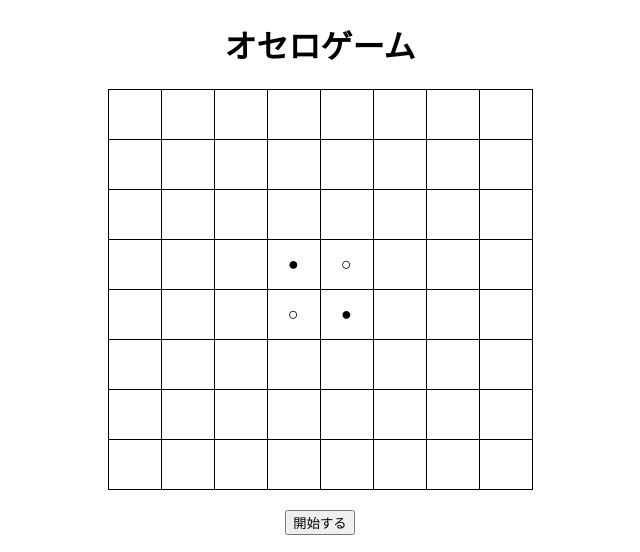
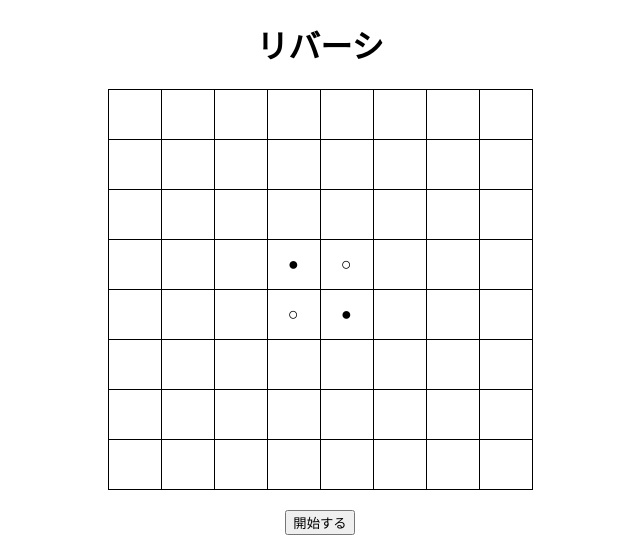
Before and after one commit to nimowagukari/frontend-tutorial, a plain HTML site: page reversi.html in a window 1280 px wide. Shown: the whole page, without its empty margins (320-960 px from the left). Drawn offline with Linux system fonts and the light colour scheme.

Commit message:
商標を削除

```diff
--- a/reversi.html
+++ b/reversi.html
@@ -3,7 +3,7 @@
 
 <head>
     <meta charset="utf-8">
-    <title>オセロゲーム</title>
+    <title>リバーシ</title>
     <style>
         h1 {
             text-align: center;
@@ -40,7 +40,7 @@
 </head>
 
 <body>
-    <h1>オセロゲーム</h1>
+    <h1>リバーシ</h1>
     <table align="center">
         <tr>
             <td></td>
```
